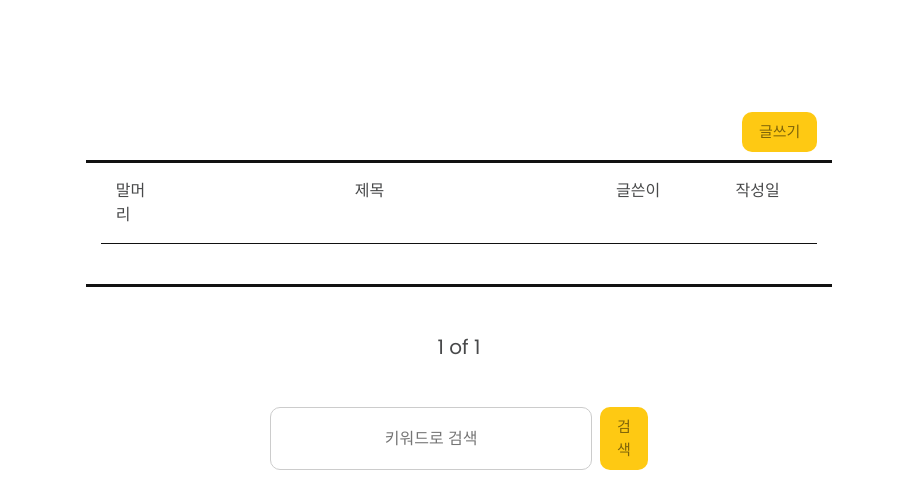
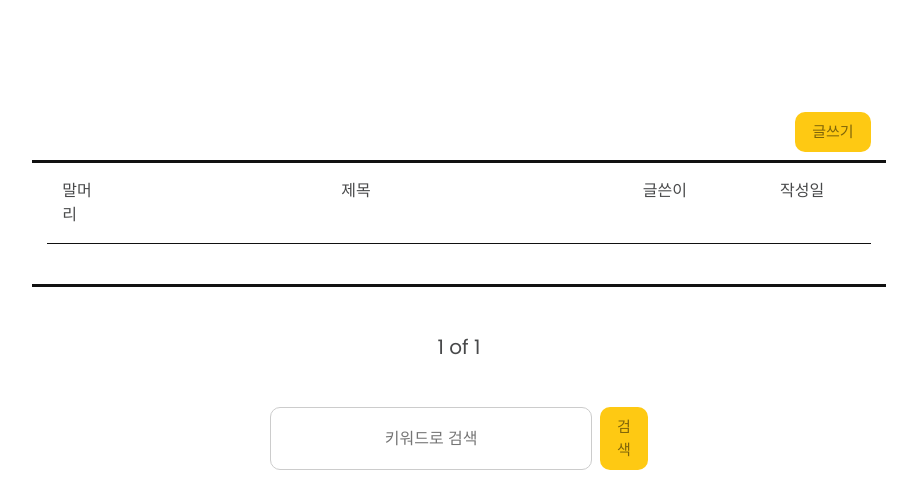
Before and after one commit to glauke1996/Kindergarten_Project, a Django app: page /notifications/ in a window 1280 px wide. Shown: the part 72-558 px from the top of the page, without its empty margins (181-1098 px from the left). Run offline with Django 3.2, Linux system fonts and the light colour scheme; data that the repository does not hold is empty; some libraries are stand-ins or nearby versions.

Commit message:
2021--11--29

```diff
--- a/templates/notifications/posting_list.html
+++ b/templates/notifications/posting_list.html
@@ -2,8 +2,8 @@
 
 
 {% block content %}
-    <div class="mx-auto col-lg-7 Custom-mar text-right"><a href="{% url 'notifications:create-post' %}"><span class="call_to-btn2 text-black-50 mb-2">글쓰기</span></a></div>
-    <div class="List-Container mx-auto col-lg-7 col-sm-12">
+    <div class="mx-auto col-lg-8 Custom-mar text-right"><a href="{% url 'notifications:create-post' %}"><span class="call_to-btn2 text-black-50 mb-2">글쓰기</span></a></div>
+    <div class="List-Container mx-auto col-lg-8 col-sm-12">
         <div class="container mx-auto pb-4 w-100">
             <div class="row justify-content-between py-3 Custom-border-b mb-3">
                 <span class="col-md-1">말머리</span>
```
Also changed, not shown: uploads/avatars/26_GULXEKU.jfif (added).
